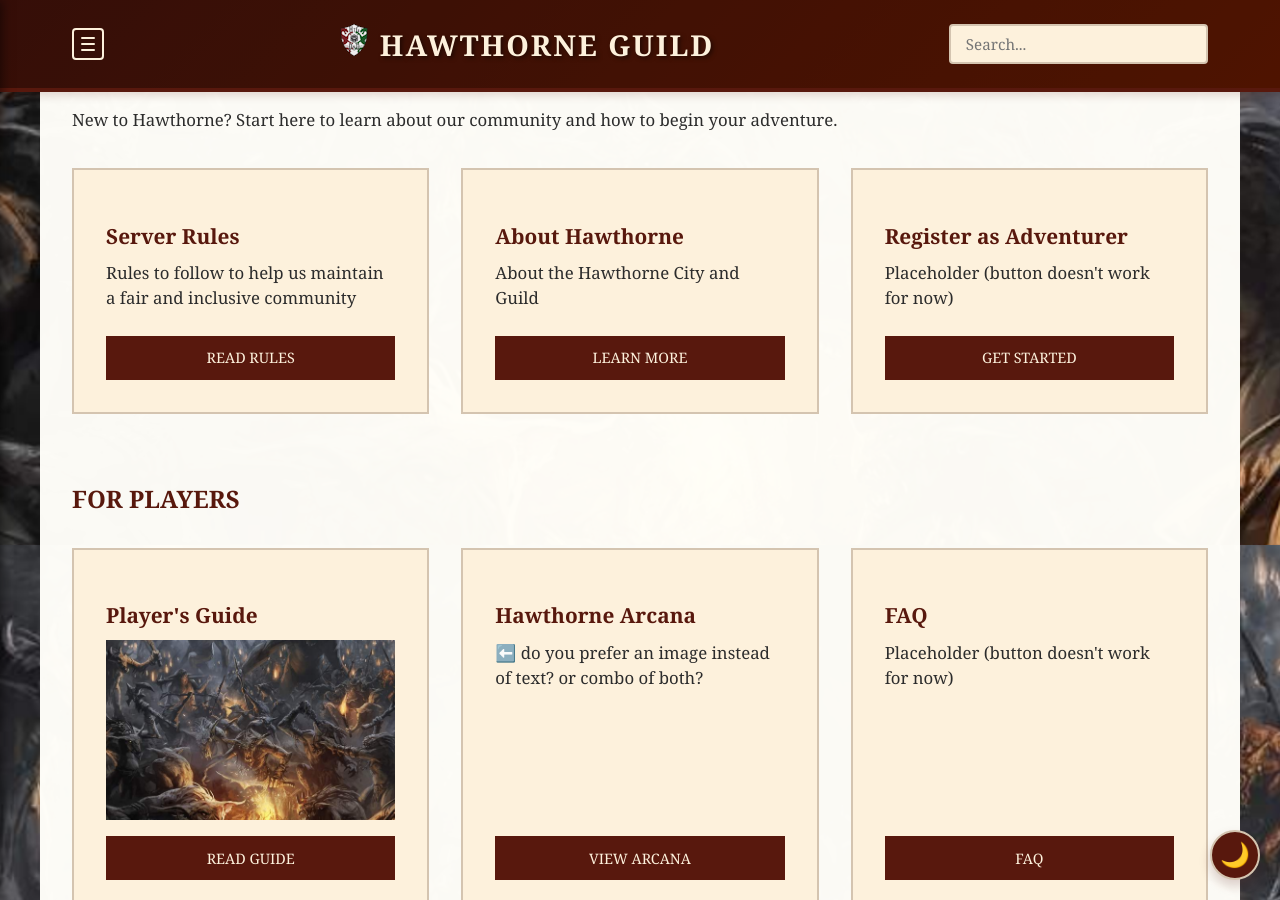
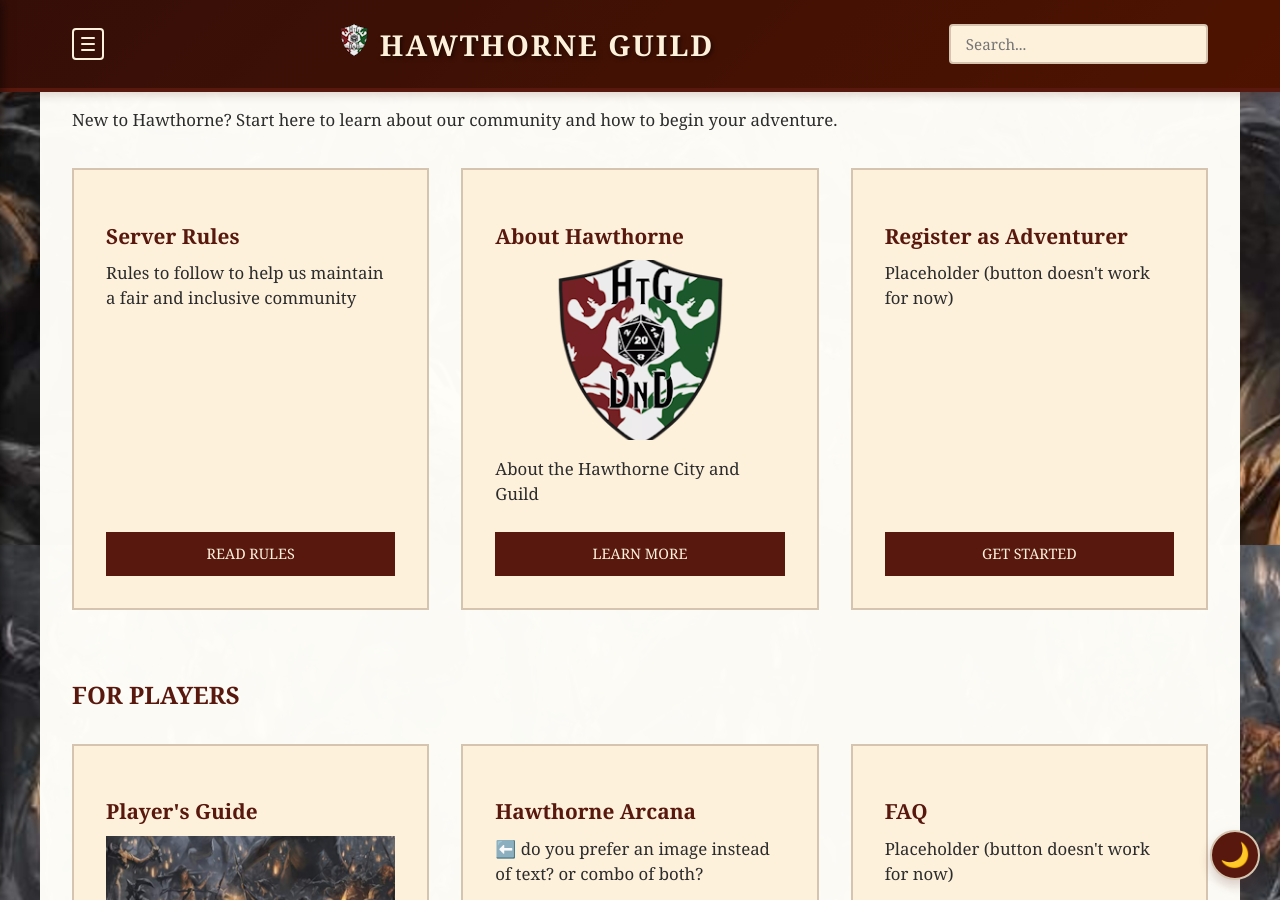
Before and after one commit to coconutswallow/Guides, a Jekyll site: the page built from index.html, in a window 1280 px wide and 900 px high, scrolled down 355 px. Built offline with Jekyll 4.4.1, drawn with Linux system fonts in a browser that asks for light colours; comment, search, counter and statistics services are not loaded.

Commit message:
fix thumbnails

```diff
--- a/index.html
+++ b/index.html
@@ -29,6 +29,7 @@
 
     <div class="feature-card">
       <h4>About Hawthorne</h4>
+      <img src="{{ '/assets/thumbnails/guild-icon-300.png' | relative_url }}" alt="Player's Guide" class="card-thumbnail">
       <p>About the Hawthorne City and Guild</p>
       <a href="{{ 'playersguide/about-hawthorne.html' | relative_url }}"" class="card-button">Learn More</a>
     </div>
@@ -50,7 +51,7 @@
   <div class="card-grid">
     <div class="feature-card">
       <h4>Player's Guide</h4>
-      <img src="{{ '/assets/images/fieldguide-back.png' | relative_url }}" alt="Player's Guide" class="card-thumbnail">
+      <img src="{{ '/assets/thumbnails/fieldguide-small.png' | relative_url }}" alt="Player's Guide" class="card-thumbnail">
       <a href="{{ 'playersguide/character-creation.html' | relative_url }}" class="card-button">Read Guide</a>
     </div>
 
```
Also changed, not shown: assets/thumbnails/Earth-Nodes.png (deleted), assets/thumbnails/Region-of-Dreams.png (deleted), assets/thumbnails/arcana-cover.png (deleted), assets/thumbnails/dms-guide-cover.png (deleted), assets/thumbnails/domains-of-delight.png (deleted), assets/thumbnails/field-guide-cover.png (deleted), assets/thumbnails/fieldguide-small.png (added), assets/thumbnails/guild-icon-300.png (added), assets/thumbnails/players-guide-cover.png (deleted), assets/thumbnails/region-of-dreams-cover.png (deleted), assets/thumbnails/split-tooth-mountains.png (deleted).
